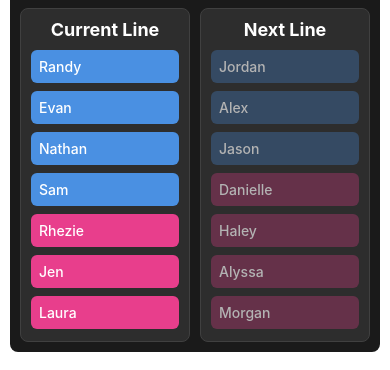
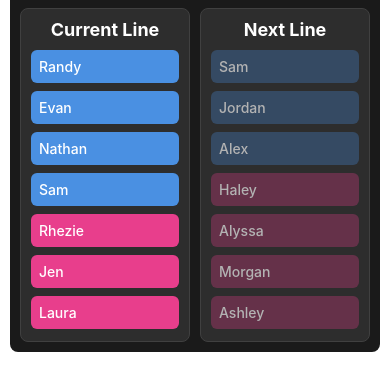
Before and after one commit to randyrektor/score-app, a React Native app: screen / in a window 390 px wide. Shown: the part 231-601 px from the top of the page. Built offline with nearby package versions, Linux system fonts and the light colour scheme.

Commit message:
Fix next line preview logic to match ABBA advancement logic

```diff
--- a/src/components/ScoreBoard.tsx
+++ b/src/components/ScoreBoard.tsx
@@ -75,9 +75,9 @@ export function ScoreBoard({
   const nextPattern = getPattern(lineIndex + 1);
 
   const currentLine = getLine(openQueue, womanQueue, currentPattern);
-  // For next line, rotate the queues by currentPattern, then use nextPattern
-  const rotatedOpenQueue = rotateQueue(openQueue, currentPattern.men);
-  const rotatedWomanQueue = rotateQueue(womanQueue, currentPattern.women);
+  // For next line, rotate the queues by nextPattern, then use nextPattern
+  const rotatedOpenQueue = rotateQueue(openQueue, nextPattern.men);
+  const rotatedWomanQueue = rotateQueue(womanQueue, nextPattern.women);
   const nextLine = getLine(rotatedOpenQueue, rotatedWomanQueue, nextPattern);
   const genderBreakdown = getGenderBreakdown(currentLine);
 
```
